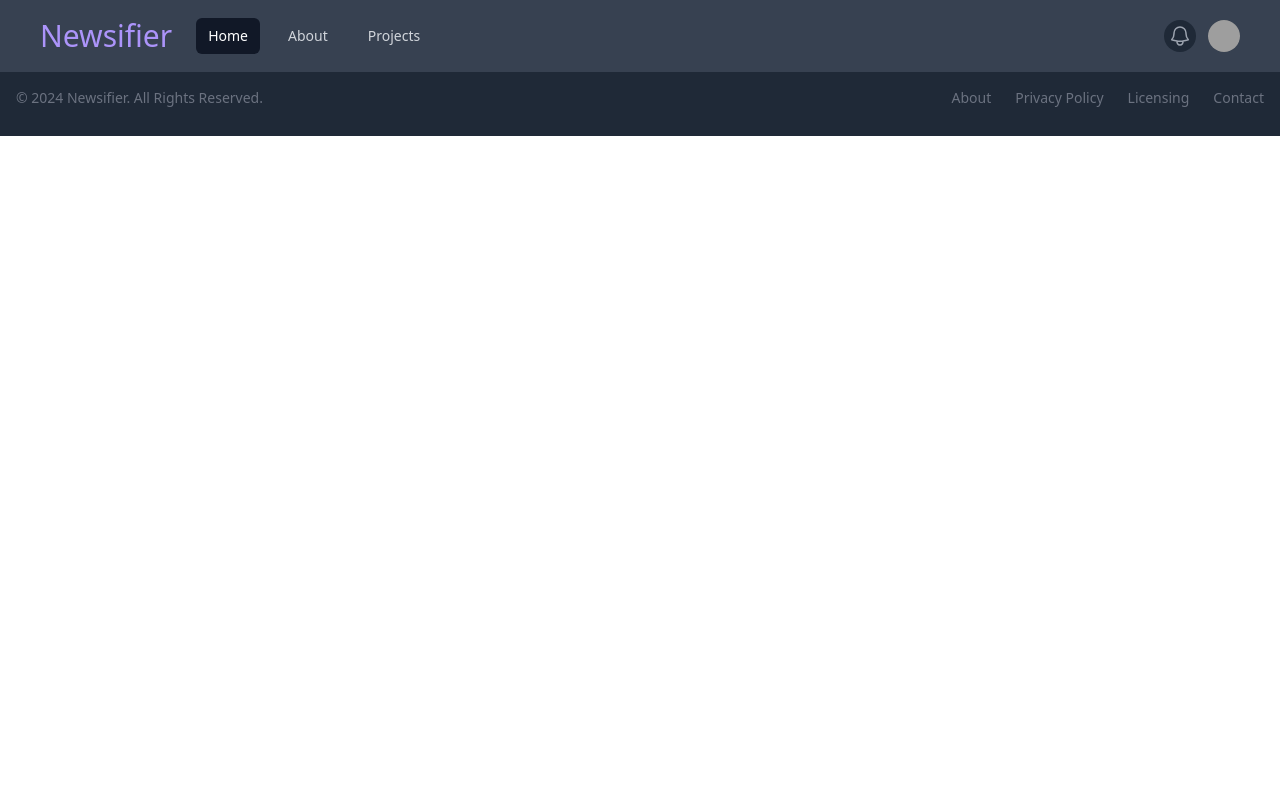
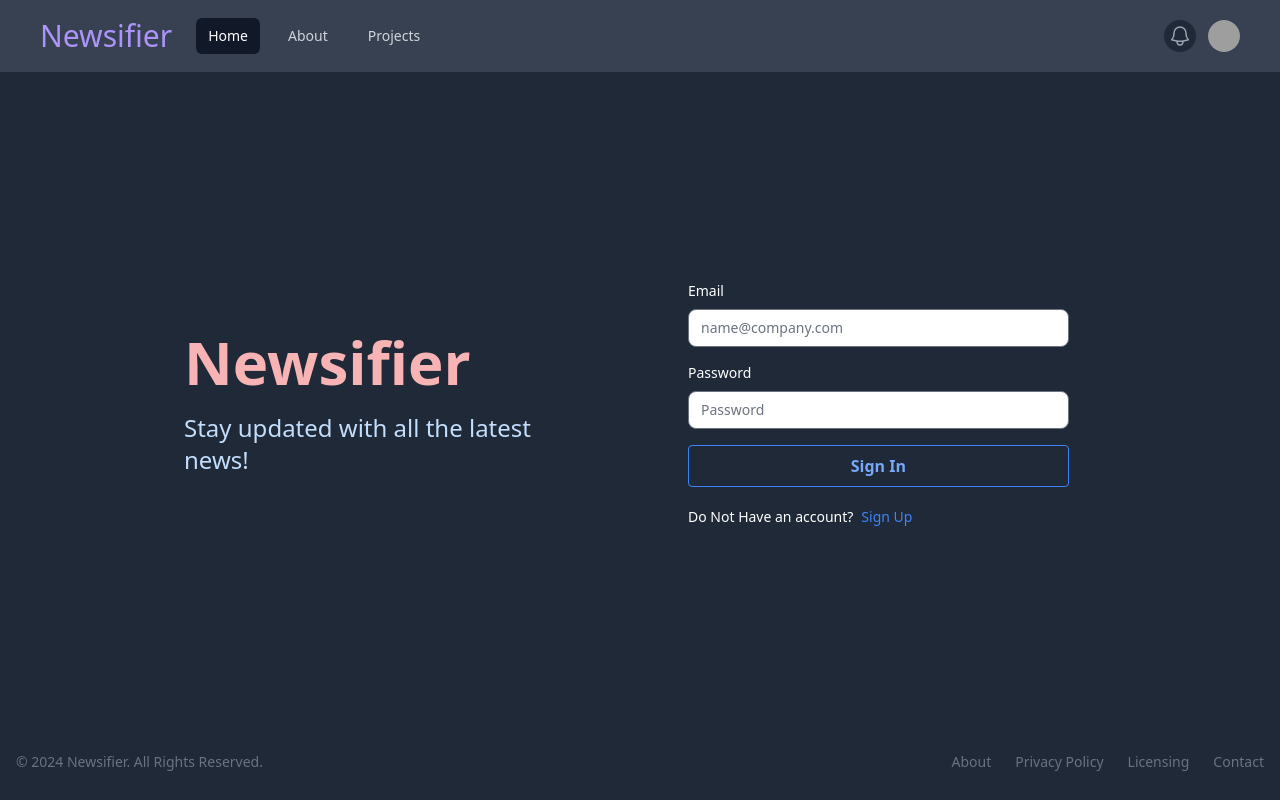
Before and after one commit to BrawlerXull/React-JWT-Auth-Template-, a React (Vite) app in the folder frontend/: page /sign-in in a window 1280 px wide. Built offline with nearby package versions, Linux system fonts and the light colour scheme; grey boxes are pictures that could not be loaded.

Commit message:
Sign In completed

```diff
--- a/frontend/src/App.jsx
+++ b/frontend/src/App.jsx
@@ -1,20 +1,20 @@
 import { BrowserRouter, Routes, Route } from "react-router-dom";
 import Home from "./pages/Home";
-import Header from "./components/Header";
 import SignUp from "./pages/SignUp";
 import { Toaster } from "sonner";
-import Footer from "./components/Footer";
+import SignIn from "./pages/SignIn";
 
 export default function App() {
   return (
     <BrowserRouter>
       <Toaster position="top-right" richColors />
-      <Header />
+
       <Routes>
-        <Route path="/" element={<Home />} />
+        <Route path="/home" element={<Home />} />
         <Route path="/sign-up" element={<SignUp />} />
+        <Route path="/sign-in" element={<SignIn />} />
       </Routes>
-      <Footer />
+
     </BrowserRouter>
   );
 }
--- a/frontend/src/components/Header.jsx
+++ b/frontend/src/components/Header.jsx
@@ -22,7 +22,7 @@ export default function Header() {
   };
 
   return (
-    <Disclosure as="nav" className="bg-gray-700">
+    <Disclosure as="nav" className="bg-gray-700 top-0">
       {({ open }) => (
         <>
           <div className="mx-auto sm:px-10 py-1">
--- a/frontend/src/pages/Home.jsx
+++ b/frontend/src/pages/Home.jsx
@@ -1,4 +1,3 @@
-import React from 'react'
 
 function Home() {
   return (
--- a/frontend/src/pages/SignIn.jsx
+++ b/frontend/src/pages/SignIn.jsx
@@ -0,0 +1,118 @@
+import {  Label, Spinner, TextInput } from "flowbite-react";
+import { useState } from "react";
+import { Link, useNavigate } from "react-router-dom";
+import Header from "../components/Header";
+import Footer from "../components/Footer";
+
+import { toast } from "sonner";
+
+export default function SignIn() {
+  const [formData, setFormData] = useState({});
+  const [errorMessage, setErrorMessage] = useState(null);
+  const [loading, setLoading] = useState(false);
+  const navigate = useNavigate();
+
+  const handleData = (e) => {
+    setFormData({ ...formData, [e.target.id]: e.target.value.trim() });
+  };
+
+  const handleSubmit = async (e) => {
+    e.preventDefault();
+    if (!formData.email || !formData.password) {
+      return setErrorMessage("Please fill out all fields.");
+    }
+    try {
+      setLoading(true);
+      setErrorMessage(null);
+      const res = await fetch("http://localhost:3000/api/auth/signin", {
+        method: "POST",
+        headers: { "Content-Type": "application/json" },
+        body: JSON.stringify(formData),
+      });
+      const data = await res.json();
+      if (data.success === false) {
+        setLoading(false);
+
+        toast.error(errorMessage);
+        return setErrorMessage(data.message);
+      }
+      setLoading(false);
+      if (res.ok) {
+        navigate("/home");
+      }
+    } catch (error) {
+      setErrorMessage(error.message);
+      setLoading(false);
+    }
+  };
+
+  return (
+    <div className=" flex flex-col min-h-screen">
+      <Header />
+      <div className=" bg-gray-800 flex flex-col lg:flex-row flex-1">
+        {/* Left Section */}
+        <div className="flex-1 p-6 lg:p-12 flex items-center justify-center lg:justify-start">
+          <div className="text-center lg:text-left lg:pl-[25%]">
+            <Link to="/" className="font-bold dark:text-white text-4xl ">
+              <span className="rounded-lg text-6xl text-red-300">
+                Newsifier
+              </span>
+            </Link>
+            <p className="mt-5 text-2xl  text-blue-200">
+              Stay updated with all the latest news!
+            </p>
+          </div>
+        </div>
+
+        {/* Right Section */}
+        <div className="flex-1 p-6 lg:p-12 flex flex-col justify-center md:px-[10%]">
+          <form
+            className="flex flex-col gap-4 lg:pr-[30%]"
+            onSubmit={handleSubmit}
+          >
+            <div className="flex flex-col">
+              <Label value="Email" className="text-white" />
+              <TextInput
+                type="text"
+                placeholder="name@company.com"
+                id="email"
+                onChange={handleData}
+                className="w-full pt-2 focus:outline-none focus:ring focus:ring-blue-500"
+              />
+            </div>
+            <div className="flex flex-col">
+              <Label value="Password" className="text-white" />
+              <TextInput
+                type="password"
+                placeholder="Password"
+                id="password"
+                onChange={handleData}
+                className="w-full pt-2 focus:outline-none focus:ring focus:ring-blue-500"
+              />
+            </div>
+            <button
+              type="submit"
+              className="bg-transparent hover:bg-blue-500 text-blue-400 font-semibold hover:text-white py-2 px-4 border border-blue-500 hover:border-transparent rounded w-full"
+            >
+              {loading ? (
+                <div className="flex justify-center">
+                  <Spinner />
+                  <span className="pl-3">Loading...</span>
+                </div>
+              ) : (
+                "Sign In"
+              )}
+            </button>
+          </form>
+          <div className="flex gap-2 text-sm mt-5 text-white">
+            <span>Do Not Have an account?</span>
+            <Link to="/sign-up" className="text-blue-500">
+              Sign Up
+            </Link>
+          </div>
+        </div>
+      </div>
+      <Footer />
+    </div>
+  );
+}
--- a/frontend/src/pages/SignUp.jsx
+++ b/frontend/src/pages/SignUp.jsx
@@ -1,6 +1,8 @@
-import {Label, Spinner, TextInput } from "flowbite-react";
+import {  Label, Spinner, TextInput } from "flowbite-react";
 import { useState } from "react";
 import { Link, useNavigate } from "react-router-dom";
+import Header from "../components/Header";
+import Footer from "../components/Footer";
 
 import { toast } from "sonner";
 
@@ -36,7 +38,7 @@ export default function SignUp() {
       }
       setLoading(false);
       if (res.ok) {
-        navigate("/sign-in");
+        navigate("/home");
       }
     } catch (error) {
       setErrorMessage(error.message);
@@ -45,12 +47,16 @@ export default function SignUp() {
   };
 
   return (
-    <div className=" bg-gray-800 flex flex-col lg:flex-row h-[85vh]">
+    <div className=" flex flex-col min-h-screen">
+      <Header />
+      <div className=" bg-gray-800 flex flex-col lg:flex-row flex-1">
         {/* Left Section */}
         <div className="flex-1 p-6 lg:p-12 flex items-center justify-center lg:justify-start">
           <div className="text-center lg:text-left lg:pl-[25%]">
             <Link to="/" className="font-bold dark:text-white text-4xl ">
-            <span className="rounded-lg text-6xl text-red-300">Newsifier</span>
+              <span className="rounded-lg text-6xl text-red-300">
+                Newsifier
+              </span>
             </Link>
             <p className="mt-5 text-2xl  text-blue-200">
               Stay updated with all the latest news!
@@ -116,5 +122,7 @@ export default function SignUp() {
           </div>
         </div>
       </div>
+      <Footer />
+    </div>
   );
 }
```
Also changed, not shown: 1 other file (tests, documents, lock files or other folders). Lines whose indentation alone changed are shown as unchanged.
